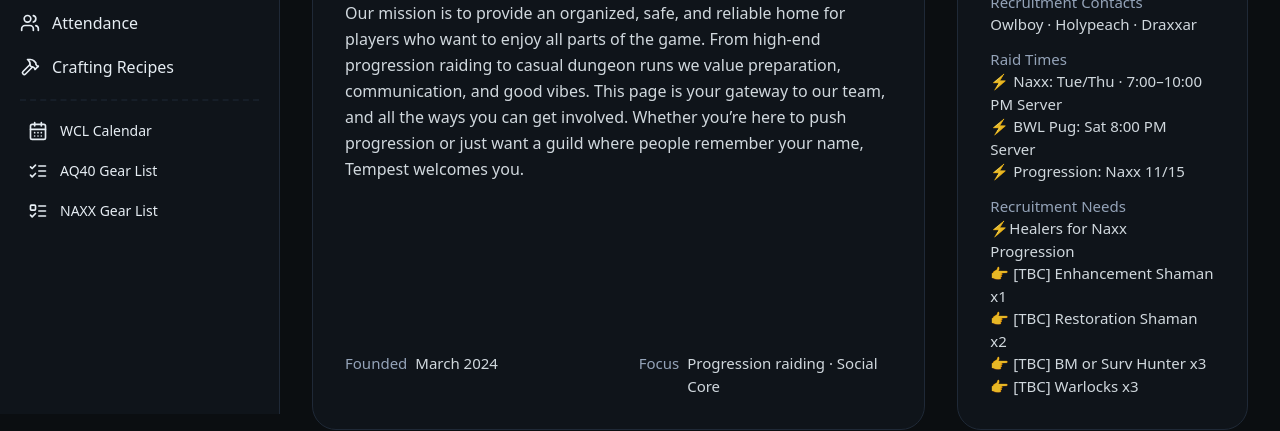
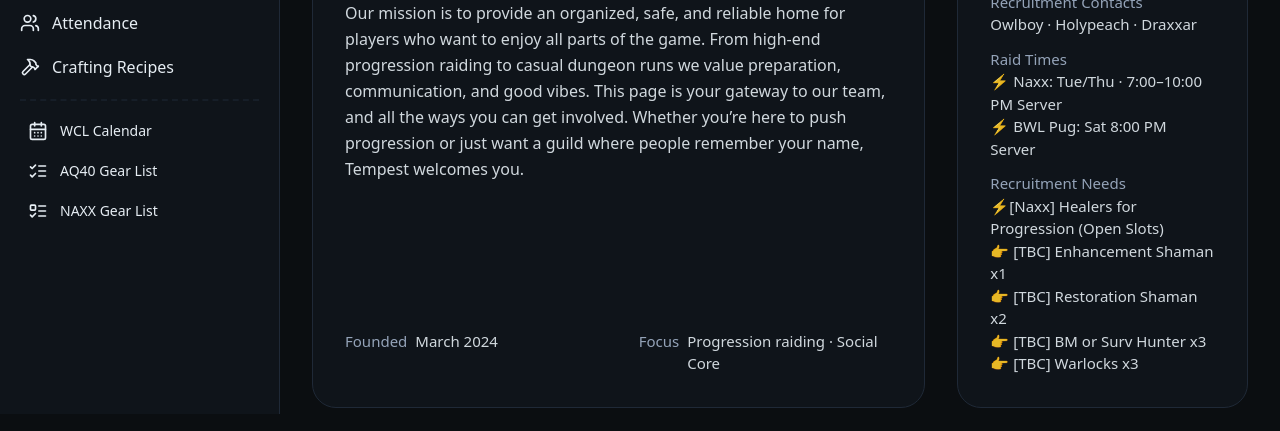
Before and after one commit to naptholomew/tempest-guild, a React (Vite) app: page / in a window 1280 px wide. Shown: the part 386-817 px from the top of the page. Built offline with nearby package versions, Linux system fonts and the light colour scheme; no server answers.

Commit message:
Update About.tsx

```diff
--- a/src/pages/About.tsx
+++ b/src/pages/About.tsx
@@ -65,11 +65,11 @@ export default function About() {
             </div>
             <div>
               <dt className="text-skin-muted">Raid Times</dt>
-              <dd className="text-skin-base/90">⚡ Naxx: Tue/Thu · 7:00–10:00 PM Server<br />⚡ BWL Pug: Sat 8:00 PM Server<br />⚡ Progression: Naxx 11/15</dd>
+              <dd className="text-skin-base/90">⚡ Naxx: Tue/Thu · 7:00–10:00 PM Server<br />⚡ BWL Pug: Sat 8:00 PM Server</dd>
             </div>
             <div>
               <dt className="text-skin-muted">Recruitment Needs</dt>
-              <dd className="text-skin-base/90">⚡Healers for Naxx Progression <br />👉 [TBC] Enhancement Shaman x1 <br /> 👉 [TBC] Restoration Shaman x2 <br /> 👉 [TBC] BM or Surv Hunter x3 <br />  👉 [TBC] Warlocks x3  </dd>
+              <dd className="text-skin-base/90">⚡[Naxx] Healers for Progression (Open Slots) <br />👉 [TBC] Enhancement Shaman x1 <br /> 👉 [TBC] Restoration Shaman x2 <br /> 👉 [TBC] BM or Surv Hunter x3 <br />  👉 [TBC] Warlocks x3  </dd>
             </div>
           </dl>
         </div>
```
